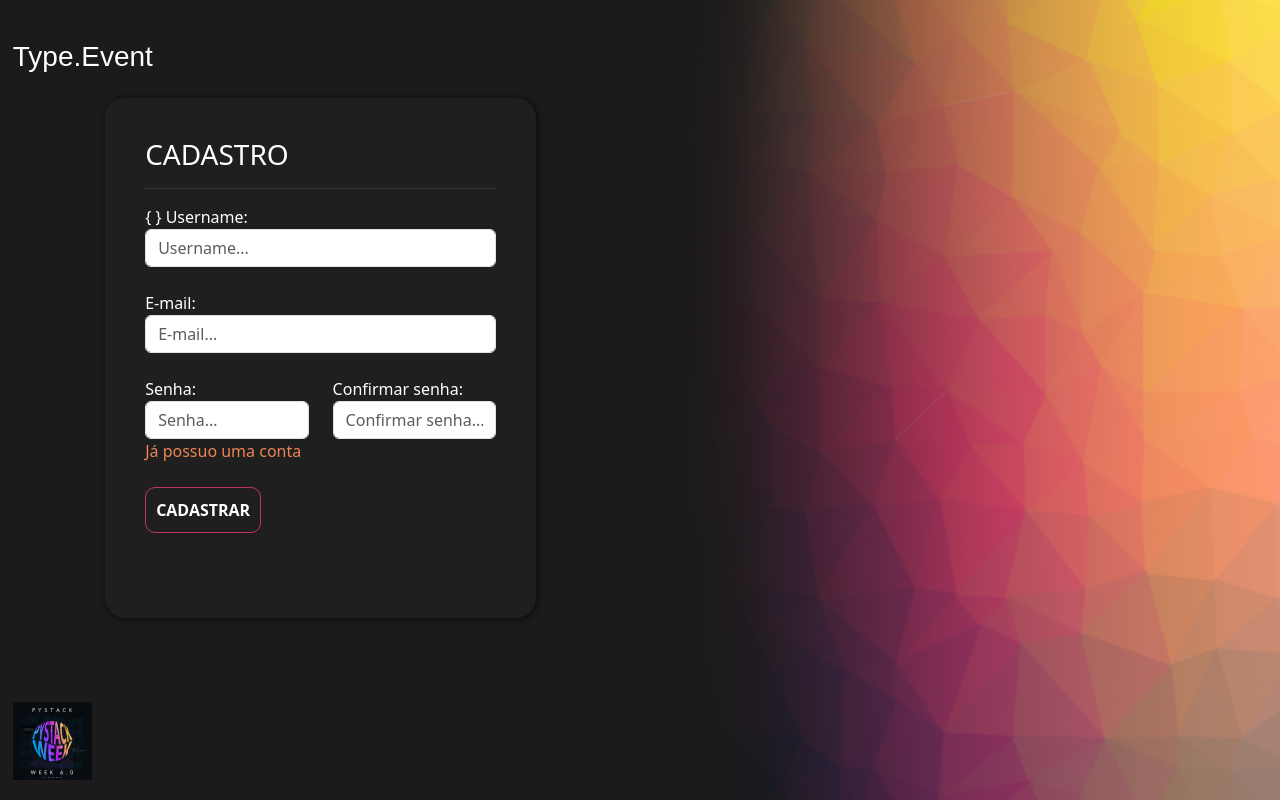
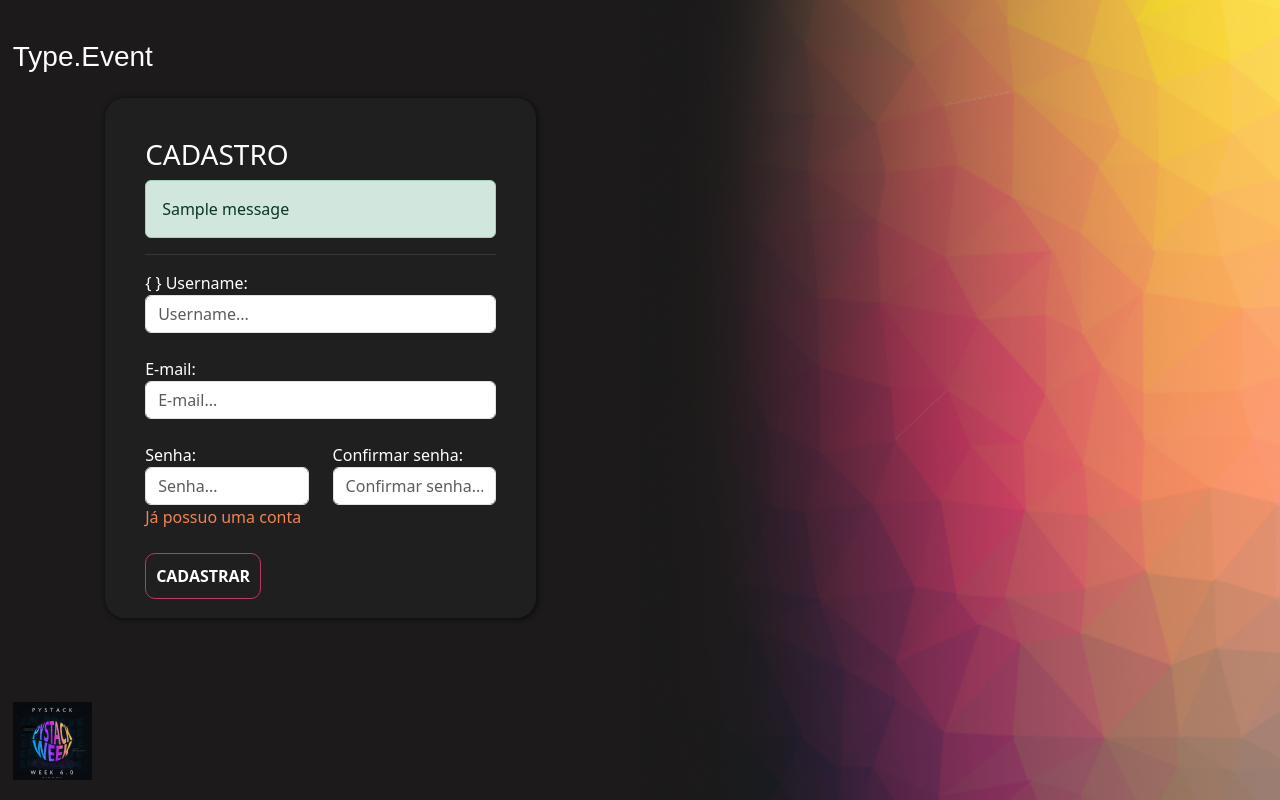
Before and after one commit to YamachitaR/Pythonando, a Django app: page /usuarios/cadastro/ in a window 1280 px wide. Run offline with Django 4.2, Linux system fonts and the light colour scheme; one stand-in notice (Sample message) is shown.

Commit message:
mensagem de erro foi implementando quado usuario ja existe, senha diferente, e caso de sucesso

```diff
--- a/type_event/templates/partials/usuarios/cadastro.html
+++ b/type_event/templates/partials/usuarios/cadastro.html
@@ -1,5 +1,10 @@
 <div class="box-form">
     <h3>CADASTRO</h3>
+    {% if messages %}
+        {% for message in messages %}
+            <div class="alert {{ message.tags }}">{{ message }}</div>
+        {% endfor %}
+    {% endif %}
     <hr style="border-color: #7E7B7C">
 
     <form action="{% url 'cadastro' %}" method="POST">{ {% csrf_token %}}
--- a/type_event/usuarios/views.py
+++ b/type_event/usuarios/views.py
@@ -1,7 +1,10 @@
 from django.shortcuts import render, redirect
 from django.urls import reverse
 from django.contrib.auth.models import User
+from django.contrib import messages
+from django.contrib.messages import constants
 from django.http import HttpResponse
+
 
 def cadastro(request):
     if request.method == "GET":
@@ -16,6 +19,7 @@ def cadastro(request):
 
         # verifica a senha, caso não for igual voltar no cadastro
         if not (senha == confirmar_senha):
+            messages.add_message(request, constants.ERROR, 'A senha não são as mesma') #messagem de erro
             return redirect('/usuarios/cadastro')
 #           return redirect(reverse('cadastro'))
 
@@ -25,10 +29,12 @@ def cadastro(request):
         user = User.objects.filter(username=username)
 
         if user.exists(): # verifica se usuario ja existe, caso sim volta na pagina de casdastro
+            messages.add_message(request, constants.ERROR, 'Usuario já existe')
             return redirect(reverse('cadastro'))
 
         # Para cadastrra no banco de dados
         user = User.objects.create_user(username=username, email=email, password=senha)
   #      user.save()
    #     return redirect(reverse('login'))
+        messages.add_message(request, constants.SUCCESS, 'Cadastro confirmado!')
         return HttpResponse ('teste')
```
Also changed, not shown: type_event/type_event/settings.py (+12 -0 lines), type_event/db.sqlite3.
